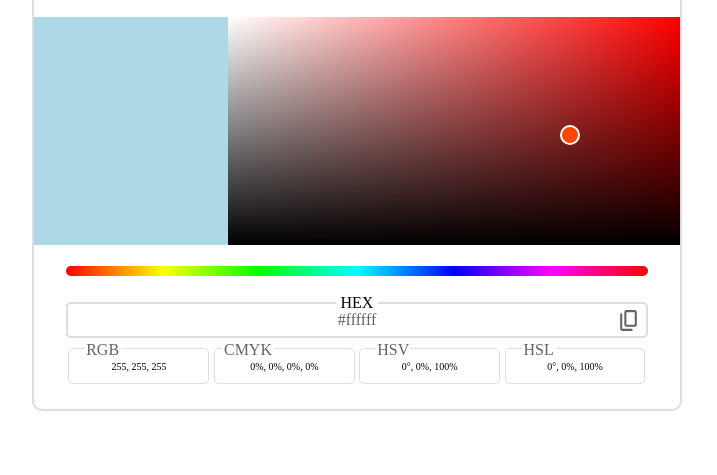
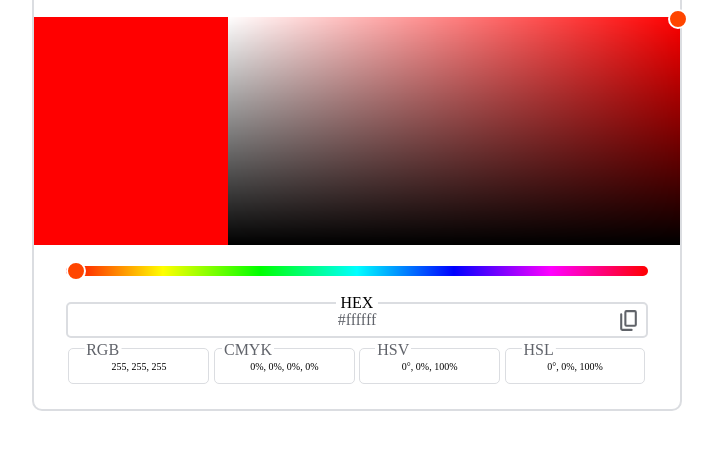
Before and after one commit to Beast-Code9999/Color-Flipper, a website: page index.html in a window 1280 px wide. Shown: the part 212-687 px from the top of the page, without its empty margins (283-1000 px from the left). Drawn offline with Linux system fonts and the light colour scheme.

Commit message:
add .slider css

```diff
--- a/index.html
+++ b/index.html
@@ -33,8 +33,9 @@
                 </div>
                 <!-- select darkness and lightness -->
                 <div class="spectrum__canvas">
-                    <div class="picking-area"></div>
-                    <div class="picker" id="picker"></div>
+                    <div class="picking-area">
+                        <div class="picker" id="picker"></div>
+                    </div>
                     <!-- <canvas width="452px" height="228px" id="color-canvas">
                         Fallback content: Spectrum-canvas
                     </canvas> -->
--- a/sass/components/_canvas.scss
+++ b/sass/components/_canvas.scss
@@ -4,4 +4,5 @@
     background: -webkit-linear-gradient(top, #ffffff00 0%, rgba(255, 255, 255, 0) 0, rgba(0, 0, 0, 0) 0, black 100%),
      -webkit-linear-gradient(left, rgb(255, 255, 255) 0%, rgba(0, 0, 0, 0) 100%);
     background-color: red;
+    position: relative;
 }
--- a/sass/components/_picker.scss
+++ b/sass/components/_picker.scss
@@ -6,7 +6,7 @@
     border: 2px solid white;
 
     position: absolute;
-    right: 100px;
-    bottom: 100px;
+    right: -.8rem;
+    top: -.8rem;
     display: block;
 }
--- a/sass/components/_slider.scss
+++ b/sass/components/_slider.scss
@@ -5,8 +5,15 @@
     border-radius: 1rem;
     background: -webkit-linear-gradient(left, #F00 0%, #FF0 16.66%, #0F0 33.33%, #0FF 50%,
 				#00F 66.66%, #F0F 83.33%, #F00 100%);
+    position: relative;
 }
 
 .slider {
-
+    width: 2rem;
+    height: 2rem;
+    border-radius: 1rem;
+    background-color: orangered;
+    border: 2px solid white;
+    position: absolute;
+    top: -.5rem;
 }
--- a/sass/layout/_main.scss
+++ b/sass/layout/_main.scss
@@ -50,7 +50,7 @@
     &__output {
         width: 30%;
         height: 100%;
-        background-color: lightblue;
+        background-color: red;
     }
 
     &__canvas {
```
Also changed, not shown: style.css.
